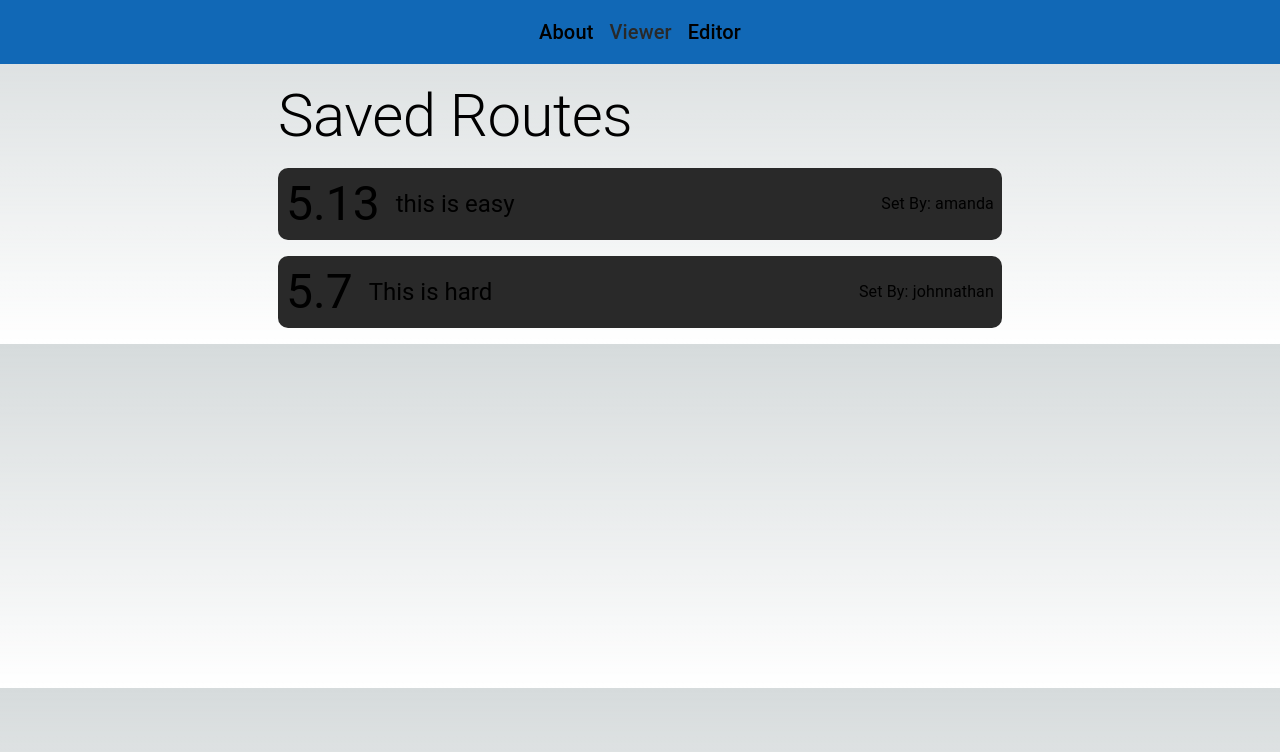
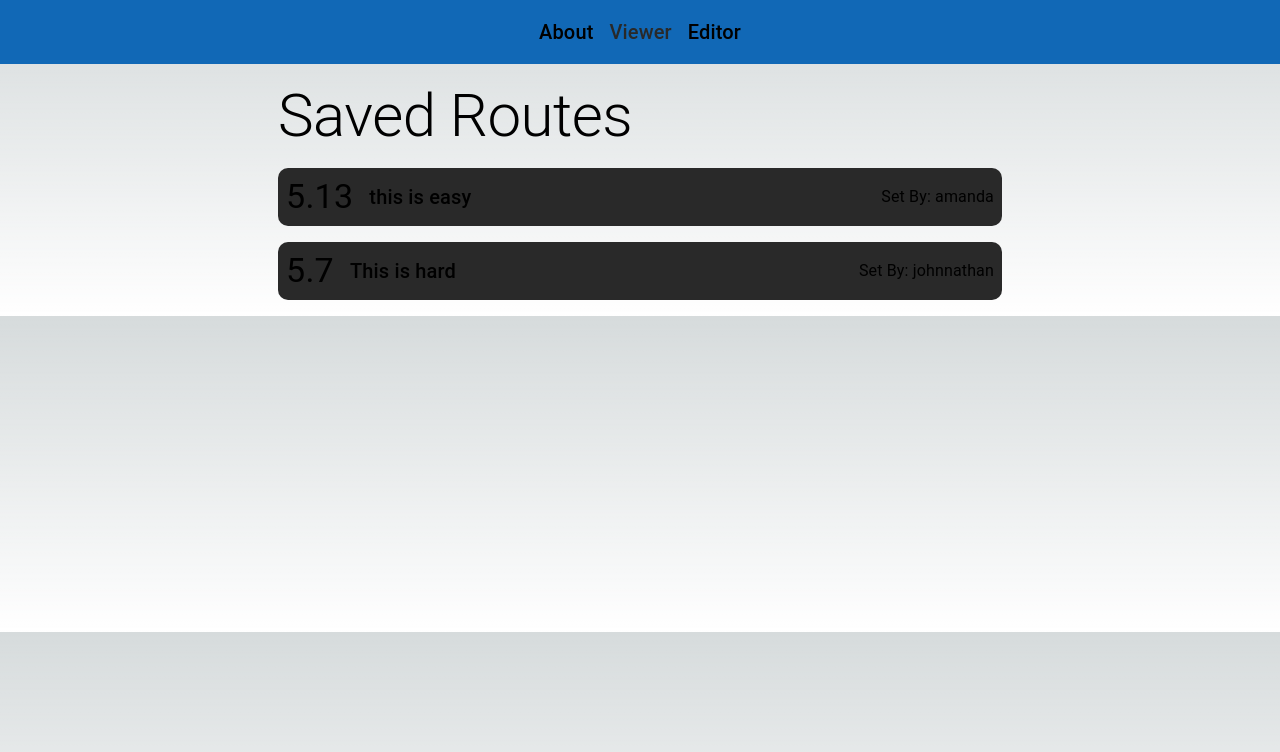
Before and after one commit to tayydev/digital-tape, a Next.js app: page /viewer in a window 1280 px wide. Shown: the top 752 px of the page. Built offline with nearby package versions, Linux system fonts and the light colour scheme.

Commit message:
tweak sizes

```diff
--- a/src/app/viewer/viewer.tsx
+++ b/src/app/viewer/viewer.tsx
@@ -61,8 +61,8 @@ function RouteButton(props: RouteButtonProps) {
         onMouseEnter={() => setIsHover(true)}
         onMouseLeave={() => setIsHover(false)}
     >
-        <Typography variant={"h3"}>{props.route.grade}</Typography>
-        <Typography variant={"h5"}>{props.route.name}</Typography>
+        <Typography variant={"h4"}>{props.route.grade}</Typography>
+        <Typography variant={"h6"}>{props.route.name}</Typography>
         <Typography style={{marginLeft: "auto"}}>Set By: {props.route.setter}</Typography>
     </Stack>
 }
```
